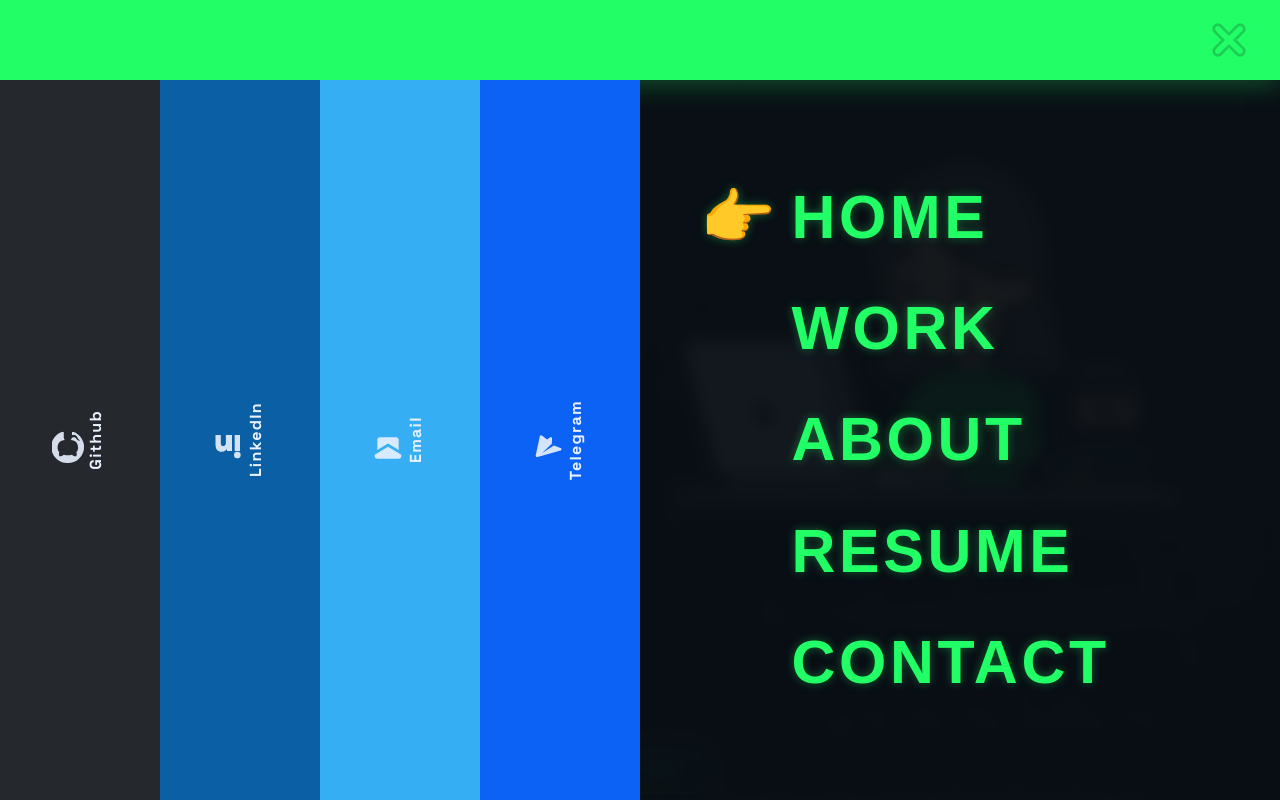
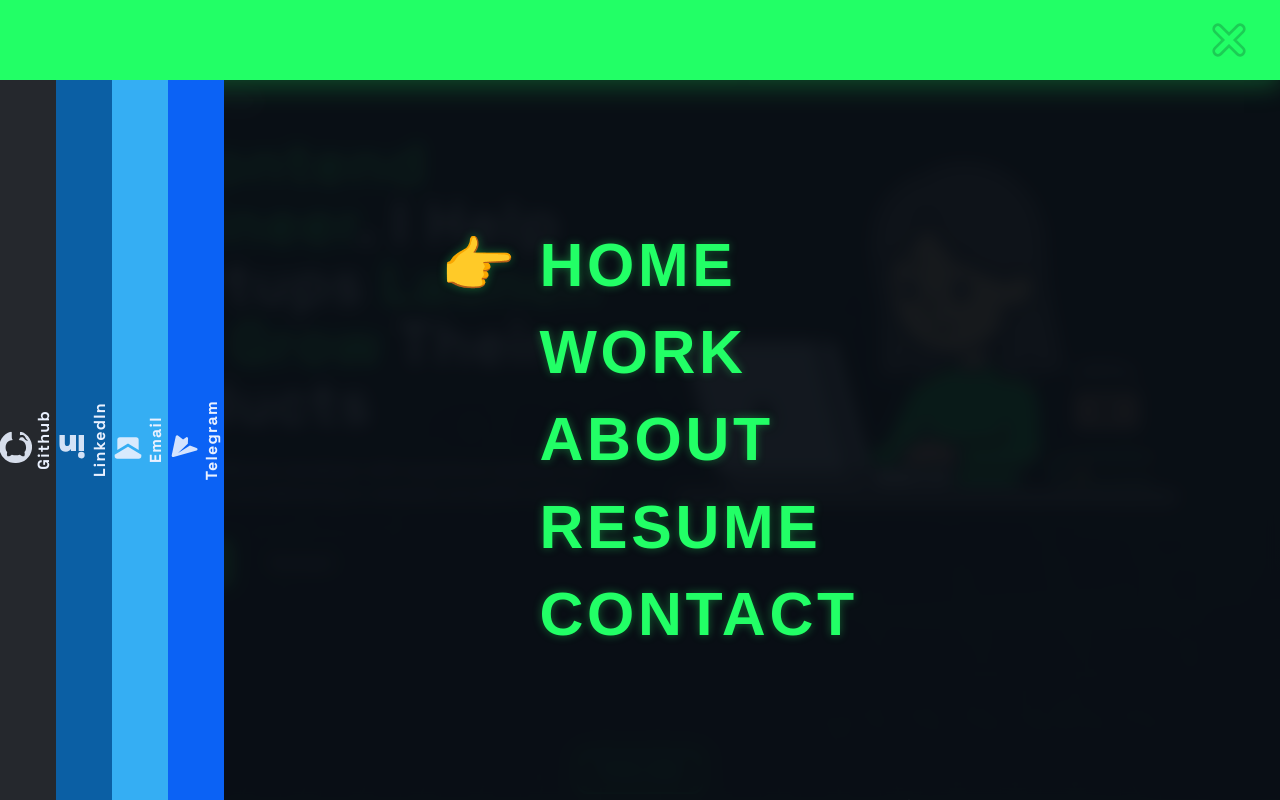
Before and after one commit to TINANOROUZI/portfolio-tina, a React (Vite) app: page / in a window 1280 px wide. Both pictures are taken after a click on the button "Open menu". Built offline with nearby package versions, Linux system fonts and the light colour scheme.

Commit message:
Update OverlayMenu.jsx

```diff
--- a/src/components/nav/OverlayMenu.jsx
+++ b/src/components/nav/OverlayMenu.jsx
@@ -1,3 +1,4 @@
+// src/components/nav/OverlayMenu.jsx
 import { useEffect, useState } from "react";
 import { Link } from "react-router-dom";
 
@@ -52,12 +53,13 @@ export default function OverlayMenu({ open, onClose }) {
   }, [onClose]);
 
   const stripes = [
-    { label: "Github",   href: "https://github.com/TINANOROUZI",                     color: "#25282d", Icon: Ico.GitHub },
-    { label: "LinkedIn", href: "https://www.linkedin.com/in/tinanorouzimoghaddam",  color: "#0b5fa4", Icon: Ico.LinkedIn },
-    { label: "Email",    href: "mailto:tinanoruzi14@gmail.com",                      color: "#35aef3", Icon: Ico.Email },
-    { label: "Telegram", href: "https://t.me/tinanoruzi",                            color: "#0b62f5", Icon: Ico.Telegram },
+    { label: "Github",   href: "https://github.com/TINANOROUZI",                        color: "#25282d", Icon: Ico.GitHub },
+    { label: "LinkedIn", href: "https://www.linkedin.com/in/tinanorouzimoghaddam",     color: "#0b5fa4", Icon: Ico.LinkedIn },
+    { label: "Email",    href: "mailto:tinanoruzi14@gmail.com",                         color: "#35aef3", Icon: Ico.Email },
+    { label: "Telegram", href: "https://t.me/tinanoruzi",                               color: "#0b62f5", Icon: Ico.Telegram },
   ];
 
+  // Use `to` for internal routes (Link), `href` for anchors/external
   const menu = [
     { label: "HOME",   to: "/" },
     { label: "WORK",   to: "/work" },
@@ -74,7 +76,7 @@ export default function OverlayMenu({ open, onClose }) {
       style={{ backdropFilter: "blur(8px)" }}
       aria-hidden={!open}
     >
-      {/* top bar + close */}
+      {/* top green bar + neon X close */}
       <div className="h-20 bg-accent flex items-center justify-end pr-4 sm:pr-6 shadow-[0_6px_24px_rgba(34,255,102,.25)]">
         <button
           aria-label="Close menu"
@@ -83,38 +85,66 @@ export default function OverlayMenu({ open, onClose }) {
         >
           <svg width="38" height="38" viewBox="0 0 24 24" aria-hidden="true">
             <path d="M5 5l14 14M19 5L5 19" stroke="#0b0f17" strokeWidth="7" strokeLinecap="round" opacity=".22" />
-            <path d="M5 5l14 14M19 5L5 19" stroke="#22ff66" strokeWidth="3.5" strokeLinecap="round" style={{ filter: "drop-shadow(0 0 8px rgba(34,255,102,.45))" }} />
+            <path
+              d="M5 5l14 14M19 5L5 19"
+              stroke="#22ff66"
+              strokeWidth="3.5"
+              strokeLinecap="round"
+              style={{ filter: "drop-shadow(0 0 8px rgba(34,255,102,.45))" }}
+            />
           </svg>
         </button>
       </div>
 
+      {/* stripes + menu */}
       <div className="flex h-[calc(100%-80px)]">
-        {/* LEFT STRIPES */}
-        <div className="flex w-[36%] min-w-[120px] md:w-1/2 h-full">
+        {/* LEFT STRIPES (kept on mobile, just narrower so it never overlaps) */}
+        <div className="flex w-[28vw] min-w-[74px] max-w-[120px] h-full">
           {stripes.map((s, i) => (
             <Stripe key={s.label} {...s} delayMs={120 + i * 100} />
           ))}
         </div>
 
         {/* RIGHT MENU */}
-        <div className="flex-1 grid place-items-center p-4 sm:p-6">
-          <ul className="w-full max-w-[520px] space-y-5">
+        <div className="flex-1 grid place-items-center p-4 sm:p-6 overflow-y-auto">
+          <ul className="w-full max-w-[520px] space-y-6">
             {menu.map((m, i) => (
-              <li key={m.label} className="reveal" data-delay={i + 1} onMouseEnter={() => setActive(i)}>
+              <li
+                key={m.label}
+                className="reveal"
+                data-delay={i + 1}
+                onMouseEnter={() => setActive(i)}
+              >
                 {"to" in m ? (
-                  <Link to={m.to} onClick={onClose} className="menu-link font-stencil">
-                    <span className={`pointer ${active === i ? "opacity-100 translate-x-0" : "opacity-0 -translate-x-3"}`}>👉</span>
+                  <Link
+                    to={m.to}
+                    onClick={onClose}
+                    className="menu-link font-stencil text-[clamp(28px,10vw,64px)] leading-[1.04]"
+                  >
+                    <span
+                      className={`pointer mr-2 ${
+                        active === i ? "opacity-100 translate-x-0" : "opacity-0 -translate-x-3"
+                      }`}
+                    >
+                      👉
+                    </span>
                     {m.label}
                   </Link>
                 ) : (
                   <a
                     href={m.href}
                     onClick={onClose}
-                    className="menu-link font-stencil"
+                    className="menu-link font-stencil text-[clamp(28px,10vw,64px)] leading-[1.04]"
                     target={m.newTab ? "_blank" : "_self"}
                     rel={m.newTab ? "noreferrer" : undefined}
                   >
-                    <span className={`pointer ${active === i ? "opacity-100 translate-x-0" : "opacity-0 -translate-x-3"}`}>👉</span>
+                    <span
+                      className={`pointer mr-2 ${
+                        active === i ? "opacity-100 translate-x-0" : "opacity-0 -translate-x-3"
+                      }`}
+                    >
+                      👉
+                    </span>
                     {m.label}
                   </a>
                 )}
```
